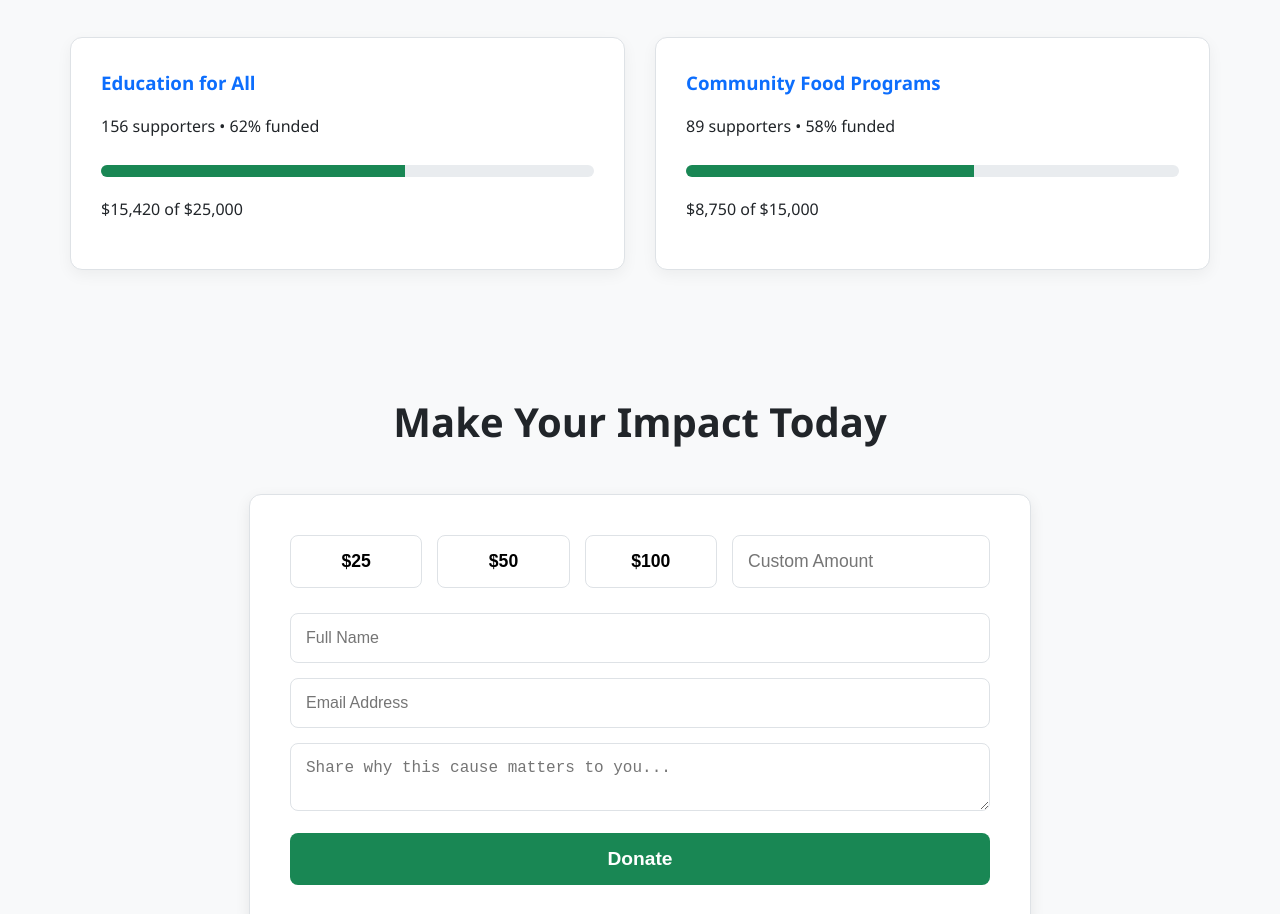
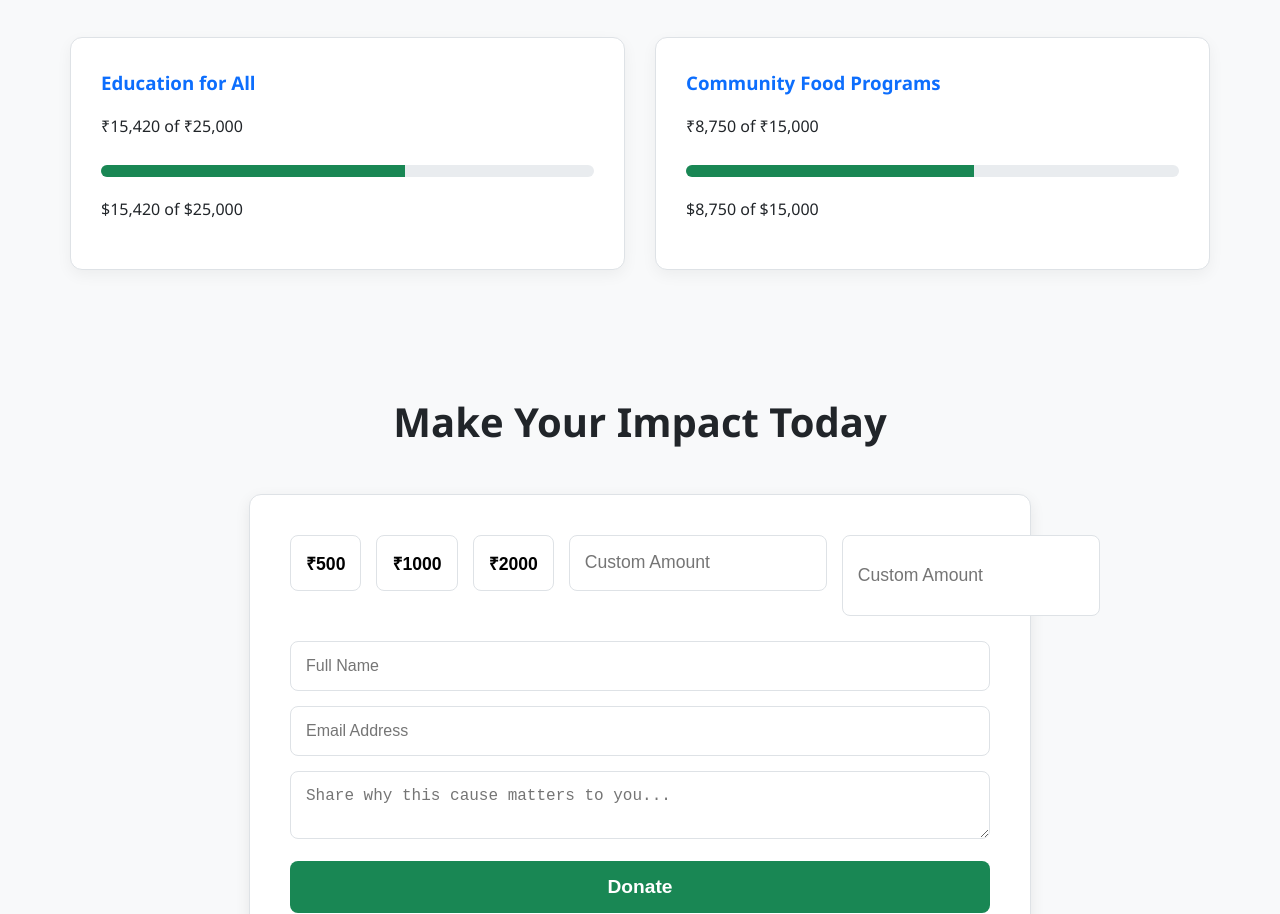
Before and after one commit to Kapil1071/social-good-donations-project, a plain HTML site: page index.html in a window 1280 px wide. Shown: the part 819-1733 px from the top of the page. Drawn offline with Linux system fonts and the light colour scheme.

Commit message:
Change currency from USD to INR

```diff
--- a/index.html
+++ b/index.html
@@ -28,9 +28,13 @@
             <h2>Make Your Impact Today</h2>
             <div class="donation-box">
                 <div class="donation-amount">
-                    <button class="amount-btn" data-amount="25">$25</button>
-                    <button class="amount-btn" data-amount="50">$50</button>
-                    <button class="amount-btn" data-amount="100">$100</button>
+                    <div class="donation-amount">
+
+    <button class="amount-btn" data-amount="500">₹500</button>
+    <button class="amount-btn" data-amount="1000">₹1000</button>
+    <button class="amount-btn" data-amount="2000">₹2000</button>
+    <input type="number" id="custom-amount" placeholder="Custom Amount">
+</div>
                     <input type="number" id="custom-amount" placeholder="Custom Amount">
                 </div>
                 <form id="donation-form">
--- a/js/script.js
+++ b/js/script.js
@@ -12,7 +12,7 @@ document.addEventListener('DOMContentLoaded', () => {
         impactCardsContainer.innerHTML = data.map(item => `
             <div class="card">
                 <h3>${item.title}</h3>
-                <p>${item.supporters} supporters • ${item.funded}% funded</p>
+                <p>₹${item.current.toLocaleString('en-IN')} of ₹${item.goal.toLocaleString('en-IN')}</p>
                 <progress value="${item.current}" max="${item.goal}"></progress>
                 <p>$${item.current.toLocaleString()} of $${item.goal.toLocaleString()}</p>
             </div>
```
